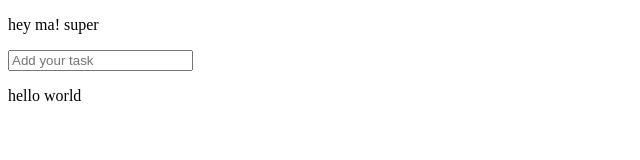
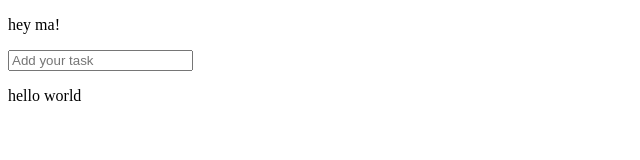
Before and after one commit to masudrana08/dom, a plain HTML site: page index.html in a window 1280 px wide. Shown: the full height of the page, 0-640 px from the left. Drawn offline with Linux system fonts and the light colour scheme.

Commit message:
just pull test

```diff
--- a/index.html
+++ b/index.html
@@ -7,17 +7,10 @@
    <link rel="stylesheet" href="">
 </head>
 <body>
-<p>hey ma! super</p>
+<p>hey ma! </p>
     <script src="./index.js"></script>
 </body>
 </html>
-
-
-
-
-
-
-
 
     <div class="container">
         <input type="text" id="input" placeholder="Add your task ">
```
